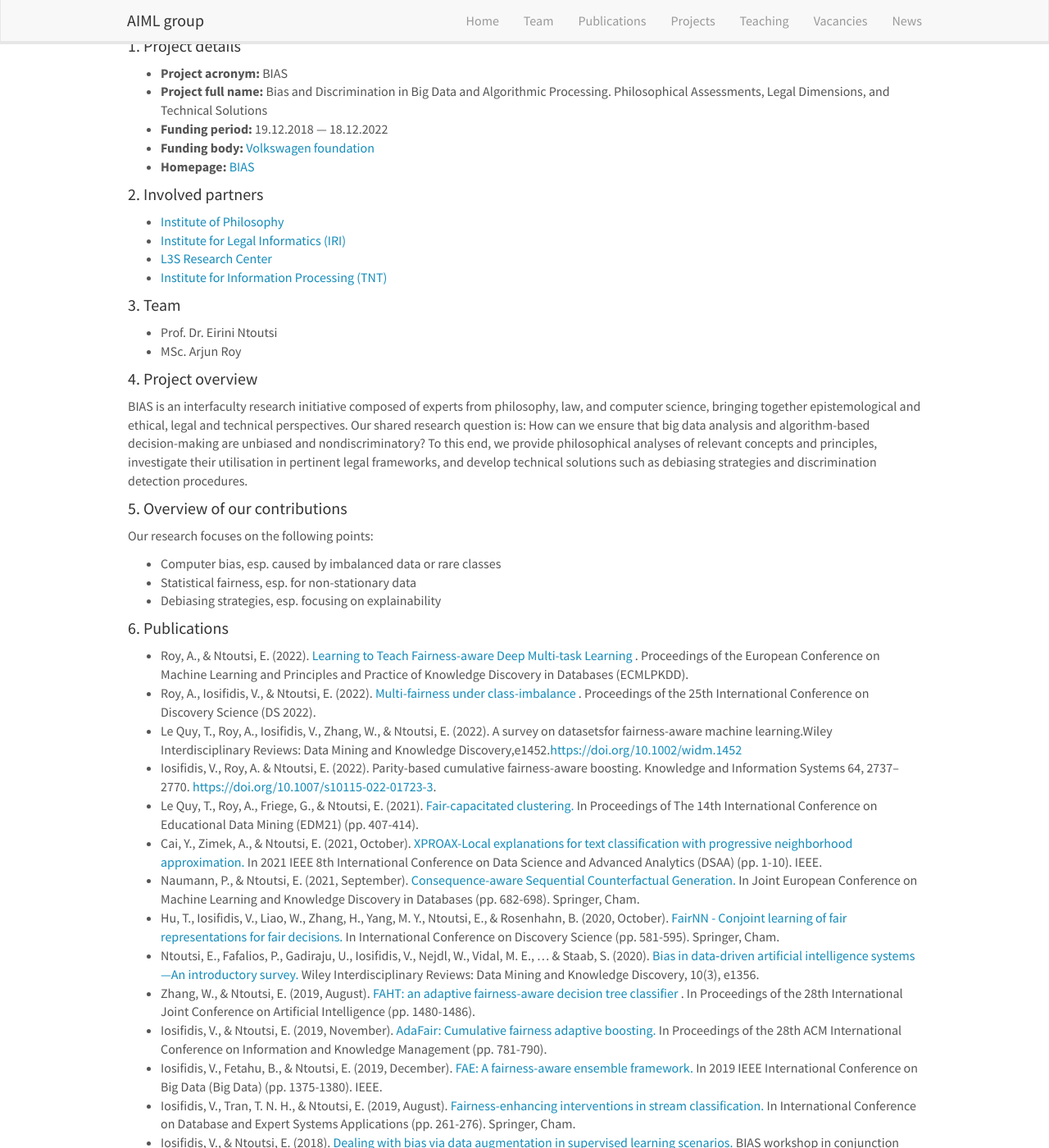
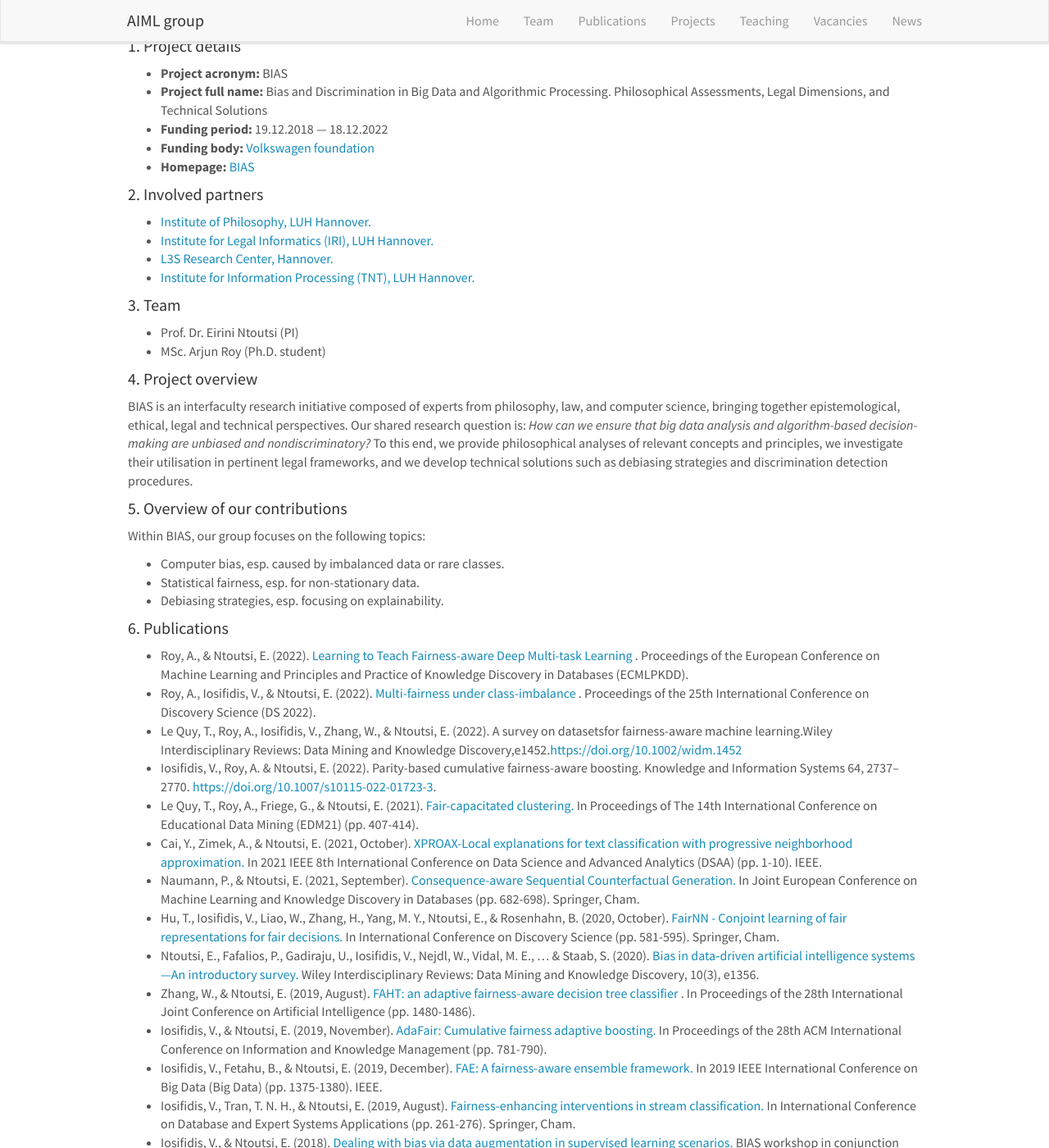
Before and after one commit to AIML-research/AIML-research.github.io, a Jekyll site: the page built from _pages/bias.md, in a window 1280 px wide and 1400 px high, scrolled down 272 px. Shown: the whole window at 82% size. Built offline with Jekyll 4.4.1, drawn with Linux system fonts in a browser that asks for light colours; nearby versions of some CDN libraries; some of the changed text lies outside the part shown.

Commit message:
Update bias.md

```diff
--- a/_pages/bias.md
+++ b/_pages/bias.md
@@ -25,24 +25,24 @@ permalink: /projects/bias/
 - <b>Homepage: </b> <a href="https://www.bias-project.org/">BIAS </a>
 
 #### 2. Involved partners
-- <a href="https://www.philos.uni-hannover.de/de/">Institute of Philosophy</a>
-- <a href="https://www.iri.uni-hannover.de/de/">Institute for Legal Informatics (IRI)</a>
-- <a href="https://www.l3s.de">L3S Research Center</a>
-- <a href="https://www.tnt.uni-hannover.de">Institute for Information Processing (TNT)</a>
+- <a href="https://www.philos.uni-hannover.de/de/">Institute of Philosophy, LUH Hannover.</a>
+- <a href="https://www.iri.uni-hannover.de/de/">Institute for Legal Informatics (IRI), LUH Hannover.</a>
+- <a href="https://www.l3s.de">L3S Research Center, Hannover.</a>
+- <a href="https://www.tnt.uni-hannover.de">Institute for Information Processing (TNT), LUH Hannover.</a>
 
 #### 3. Team
-- Prof. Dr. Eirini Ntoutsi
-- MSc. Arjun Roy
+- Prof. Dr. Eirini Ntoutsi (PI)
+- MSc. Arjun Roy (Ph.D. student)
 
 #### 4. Project overview
-BIAS is an interfaculty research initiative composed of experts from philosophy, law, and computer science, bringing together epistemological and ethical, legal and technical perspectives.
-Our shared research question is: How can we ensure that big data analysis and algorithm-based decision-making are unbiased and nondiscriminatory? To this end, we provide philosophical analyses of relevant concepts and principles, investigate their utilisation in pertinent legal frameworks, and develop technical solutions such as debiasing strategies and discrimination detection procedures.
+BIAS is an interfaculty research initiative composed of experts from philosophy, law, and computer science, bringing together epistemological, ethical, legal and technical perspectives.
+Our shared research question is: <i>How can we ensure that big data analysis and algorithm-based decision-making are unbiased and nondiscriminatory?</i> To this end, we provide philosophical analyses of relevant concepts and principles, we investigate their utilisation in pertinent legal frameworks, and we develop technical solutions such as debiasing strategies and discrimination detection procedures.
 
 #### 5. Overview of our contributions
-Our research focuses on the following points:
-- Computer bias, esp. caused by imbalanced data or rare classes
-- Statistical fairness, esp. for non-stationary data
--	Debiasing strategies, esp. focusing on explainability
+Within BIAS, our group focuses on the following topics:
+- Computer bias, esp. caused by imbalanced data or rare classes.
+- Statistical fairness, esp. for non-stationary data.
+-	Debiasing strategies, esp. focusing on explainability.
 
 #### 6. Publications
 - Roy, A., & Ntoutsi, E. (2022). <a href ="https://2022.ecmlpkdd.org/wp-content/uploads/2022/09/sub_1255.pdf">Learning to Teach Fairness-aware Deep Multi-task Learning </a>. Proceedings of the European Conference on Machine Learning and Principles and Practice of Knowledge Discovery in Databases (ECMLPKDD).
```
Also changed, not shown: other parts of _pages/bias.md (+0 -2 lines).
